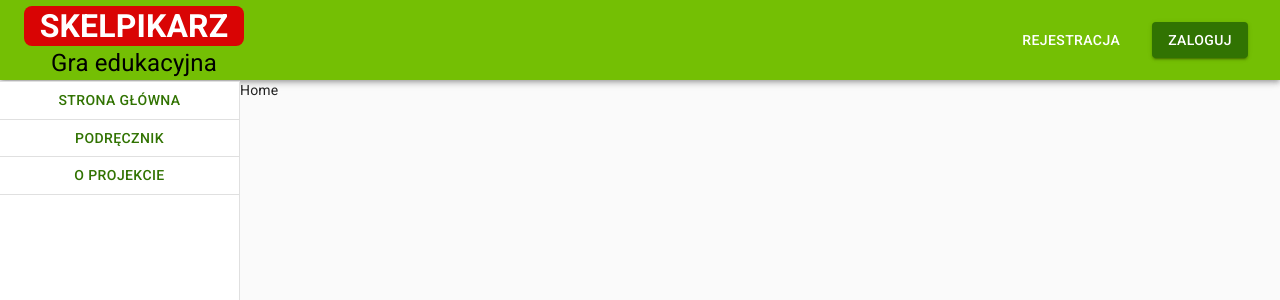
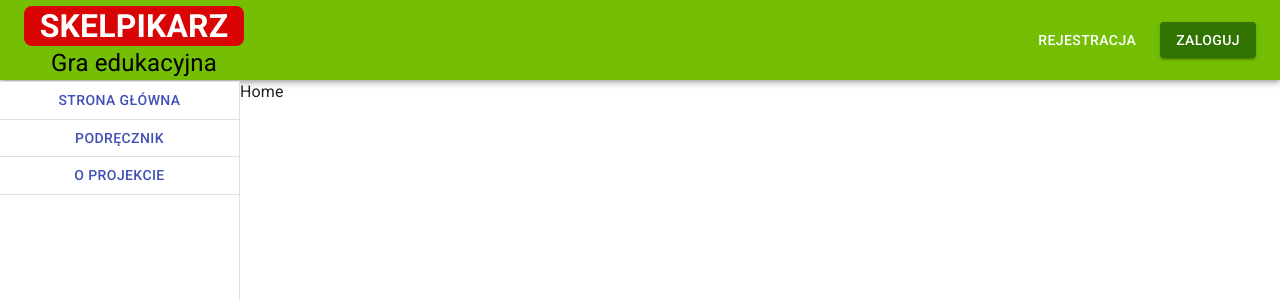
Before and after one commit to sebek78/grocery-store, a React app in the folder client/: page / in a window 1280 px wide. Shown: the top 300 px of the page. Built offline with nearby package versions, Linux system fonts and the light colour scheme.

Commit message:
Set theme provider to MUI 5

```diff
--- a/client/src/components/App/App.tsx
+++ b/client/src/components/App/App.tsx
@@ -1,8 +1,8 @@
 import React from 'react';
 import { BrowserRouter as Router, Switch, Route } from 'react-router-dom';
 import { GameView, Homepage } from '@pages';
-import { CssBaseline } from '@material-ui/core';
-import { ThemeProvider } from '@material-ui/core/styles';
+import { CssBaseline } from '@mui/material';
+import { ThemeProvider } from '@mui/material/styles';
 import { theme } from '@utils';
 import { store } from '../../store/store';
 import { Provider } from 'react-redux';
--- a/client/src/pages/Game/components/GamesList/index.tsx
+++ b/client/src/pages/Game/components/GamesList/index.tsx
@@ -47,14 +47,19 @@ const GameRow: React.FC<GameRowProps> = ({
                             disabled={game.turn === 7}
                             onClick={(e) => handlePlay(e, game.gameId)}
                             sx={{ marginRight: 4 }}
+                            edge="end"
                         >
                             {game.turn !== 7 ? (
-                                <PlayArrow />
+                                <>
+                                    <ListItemText primary={'Kontynuuj'} />
+                                    <PlayArrow />
+                                </>
                             ) : (
                                 <NotInterested />
                             )}
                         </IconButton>
                     </ListItemAvatar>
+
                     <ListItemText
                         primary={game.storeName}
                         secondary={
--- a/client/src/utils/theme.ts
+++ b/client/src/utils/theme.ts
@@ -1,11 +1,17 @@
-import { createTheme } from '@material-ui/core/styles';
+import { createTheme } from '@mui/material/styles';
 
-declare module '@material-ui/core/styles/createPalette' {
+declare module '@mui/material/styles' {
     interface Palette {
-        customColor: SimplePaletteColorOptions;
+        customColor: {
+            main: string;
+            contrastText: string;
+        };
     }
     interface PaletteOptions {
-        customColor: SimplePaletteColorOptions;
+        customColor: {
+            main: string;
+            contrastText: string;
+        };
     }
 }
 
```
